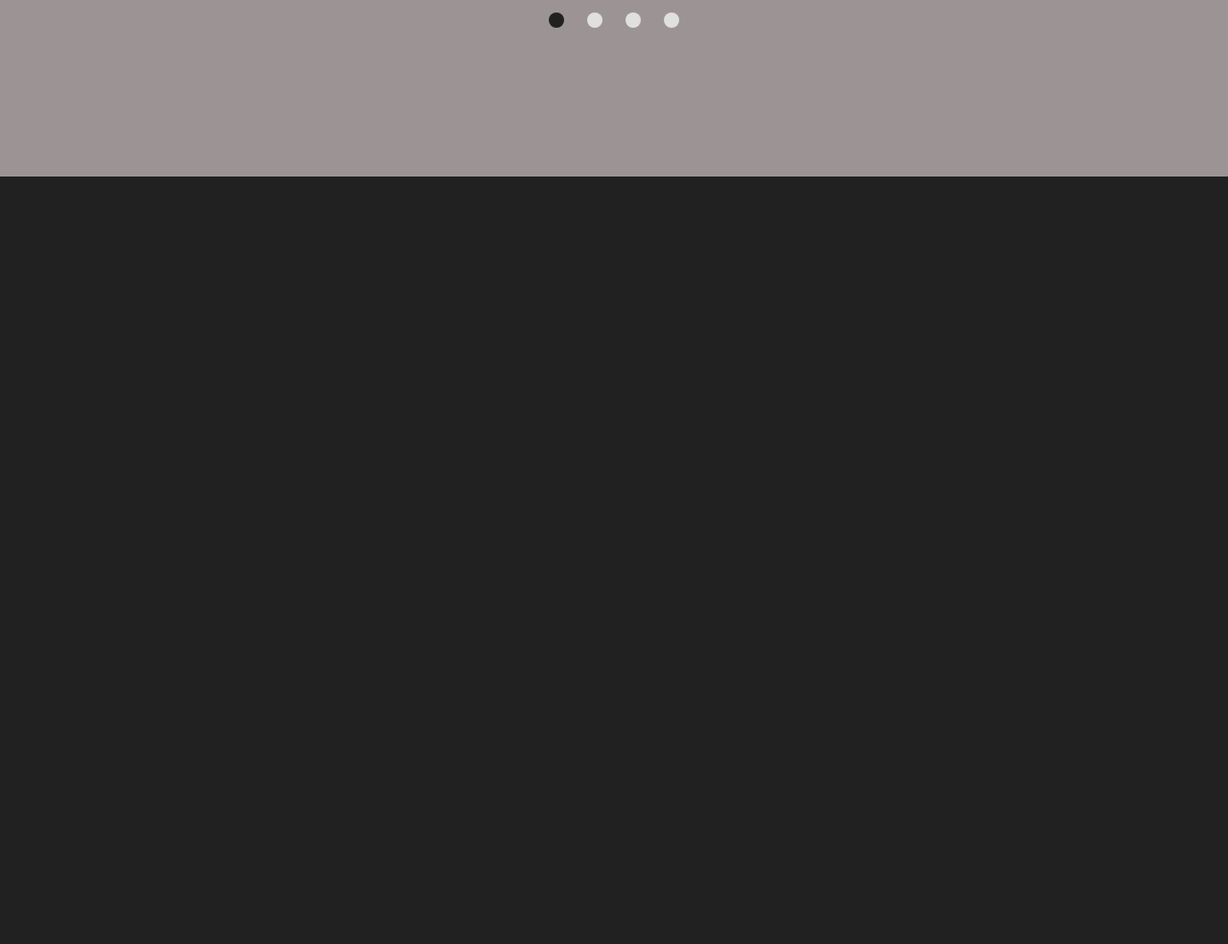
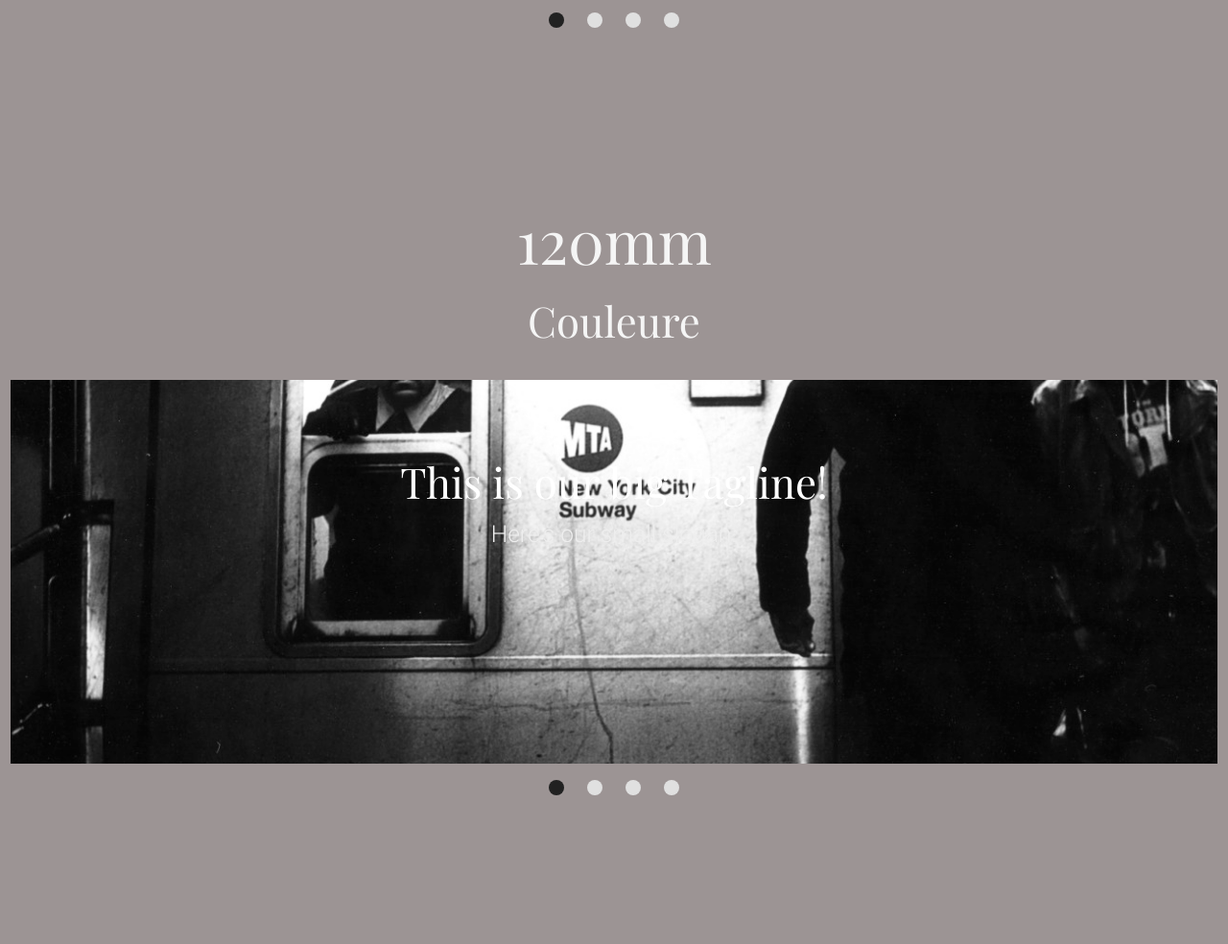
Before and after one commit to ian-Tr/le-huard, a PHP site: page / in a window 1280 px wide. Shown: the part 1416-2400 px from the top of the page at 96% size. Before the commit the page ends 1600 px from the top, so only its background shows below. Run offline with PHP 8.4, Linux system fonts and the light colour scheme; some libraries are stand-ins or nearby versions.

Commit message:
2nd section iteration

```diff
--- a/Public/css/stylesheet.css
+++ b/Public/css/stylesheet.css
@@ -17,6 +17,7 @@
 
 html, body {
 	height: 100vh;
+	width: 100%;
 	margin: 0;
 	padding: 0;
 }
@@ -27,10 +28,6 @@ html, body {
 
 section {
 	background-color: #9c9494;
-}
-
-header {
-	margin-bottom: 0px !important;
 }
 
 html {
--- a/Public/index.html
+++ b/Public/index.html
@@ -27,10 +27,10 @@
               <div class="nav-wrapper">
                 <ul>
                   <li>
-                    <a href="#" class="dropdown-button btn-flat" data-hover="true" data-beloworigin="true" data-activates="nav-dropdown1">120mm</a>
+                    <a href="#120bw" class="dropdown-button btn-flat" data-hover="true" data-beloworigin="true" data-activates="nav-dropdown1">120mm</a>
                     <ul id="nav-dropdown1" class="dropdown-content">
-                      <li><a class="center-align" href="#">B & W</a></li>
-                      <li><a class="center-align" href="#">Couleur</a></li>
+                      <li><a class="center-align" href="#120bw">B & W</a></li>
+                      <li><a class="center-align" href="#120c">Couleur</a></li>
                     </ul>
                   </li>
                   <li>
@@ -70,8 +70,51 @@
           <h3>B&W</h3>
         </div>
         <div class="row row-no-margin">
-          <div class="slider ">
-          <ul class="slides ">
+          <div id="120bw" class="slider scrollspy">
+            <ul class="slides">
+              <li>
+                <img src="sample1.jpg"> <!-- random image -->
+                <div class="caption center-align">
+                  <h3>This is our big Tagline!</h3>
+                  <h5 class="light grey-text text-lighten-3">Here's our small slogan.</h5>
+                </div>
+              </li>
+              <li>
+                <img src="sample1.jpg"> <!-- random image -->
+                <div class="caption left-align">
+                  <h3>Left Aligned Caption</h3>
+                  <h5 class="light grey-text text-lighten-3">Here's our small slogan.</h5>
+                </div>
+              </li>
+              <li>
+                <img src="sample1.jpg"> <!-- random image -->
+                <div class="caption right-align">
+                  <h3>Right Aligned Caption</h3>
+                  <h5 class="light grey-text text-lighten-3">Here's our small slogan.</h5>
+                </div>
+              </li>
+              <li>
+                <img src="sample1.jpg"> <!-- random image -->
+                <div class="caption center-align">
+                  <h3>This is our big Tagline!</h3>
+                  <h5 class="light grey-text text-lighten-3">Here's our small slogan.</h5>
+                </div>
+              </li>
+            </ul>
+          </div>
+        </div>
+      </div>
+    </section>
+
+    <section class="row full-height row-no-margin">
+      <div class="col s12 full-height">
+        <div class="row center-align">
+          <h1>120mm</h1>
+          <h3>Couleure</h3>
+        </div>
+        <div class="row-no-margin">
+          <div id="120c" class="slider scrollspy">
+            <ul class="slides">
               <li>
                 <img src="sample1.jpg"> <!-- random image -->
                 <div class="caption center-align">
@@ -112,6 +155,7 @@
     <script>
       $(document).ready(function(){
         $('.slider').slider({full_width: true});
+        $('.scrollspy').scrollSpy();
       });
     </script>
   </body>
```
Lines whose indentation alone changed are shown as unchanged.
